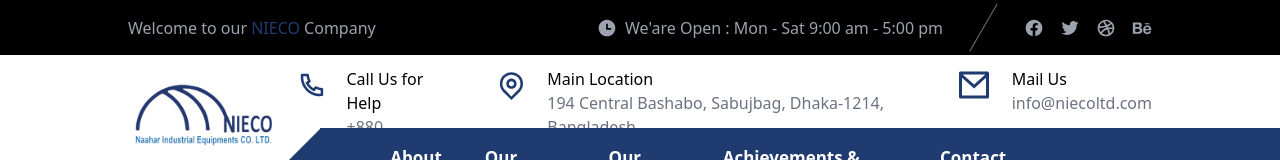
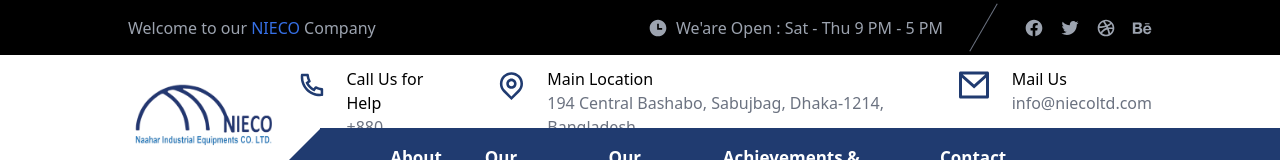
Before and after one commit to Arif-akib/Idustro-Next-Dev, a Next.js app: page / in a window 1280 px wide. Shown: the top 160 px of the page. Built offline with nearby package versions, Linux system fonts and the light colour scheme.

Commit message:
minor change

```diff
--- a/app/components/Home/Product.jsx
+++ b/app/components/Home/Product.jsx
@@ -108,7 +108,7 @@ export default function HomeProduct() {
                         alt="Nahar industrial Services"
                         width={500}
                         height={500}
-                        className="absolute top-0 left-[13%]"
+                        className="absolute top-0 left-[13%] z-0"
                     />
                     <Image
                         src="/images/background/vt-2.png"
@@ -237,8 +237,8 @@ export default function HomeProduct() {
                 <Image
                     src="/images/background/vt-5.png"
                     alt="Nahar industrial Services"
-                    width={500}
-                    height={500}
+                    width={200}
+                    height={200}
                     className="absolute bottom-0 right-0 z-0"
                 />
             </div>
--- a/app/components/Shared/Footer/Footer.jsx
+++ b/app/components/Shared/Footer/Footer.jsx
@@ -72,21 +72,20 @@ export default function Footer() {
                             <div className="flex items-center gap-5 font-semibold">
                             <svg xmlns="http://www.w3.org/2000/svg" viewBox="0 0 24 24" width="24" height="24" fill="currentColor" className="text-gray-400"><path d="M18.364 17.364L12 23.7279L5.63604 17.364C2.12132 13.8492 2.12132 8.15076 5.63604 4.63604C9.15076 1.12132 14.8492 1.12132 18.364 4.63604C21.8787 8.15076 21.8787 13.8492 18.364 17.364ZM12 15C14.2091 15 16 13.2091 16 11C16 8.79086 14.2091 7 12 7C9.79086 7 8 8.79086 8 11C8 13.2091 9.79086 15 12 15ZM12 13C10.8954 13 10 12.1046 10 11C10 9.89543 10.8954 9 12 9C13.1046 9 14 9.89543 14 11C14 12.1046 13.1046 13 12 13Z"></path></svg>
                                 <p className="text-gray-400 hover:text-[#203b70]">
-                                    30 Commercial Road ,<br />
-                                    Fratton, Australia
+                                194 Central Bashabo, Sabujbag, <br /> Dhaka-1214, Bangladesh
                                 </p>
                             </div>
                             <div className="flex items-center gap-5 font-semibold">
                             <svg xmlns="http://www.w3.org/2000/svg" viewBox="0 0 24 24" width="24" height="24" fill="currentColor" className="text-gray-400"><path d="M21 16.42V19.9561C21 20.4811 20.5941 20.9167 20.0705 20.9537C19.6331 20.9846 19.2763 21 19 21C10.1634 21 3 13.8366 3 5C3 4.72371 3.01545 4.36687 3.04635 3.9295C3.08337 3.40588 3.51894 3 4.04386 3H7.5801C7.83678 3 8.05176 3.19442 8.07753 3.4498C8.10067 3.67907 8.12218 3.86314 8.14207 4.00202C8.34435 5.41472 8.75753 6.75936 9.3487 8.00303C9.44359 8.20265 9.38171 8.44159 9.20185 8.57006L7.04355 10.1118C8.35752 13.1811 10.8189 15.6425 13.8882 16.9565L15.4271 14.8019C15.5572 14.6199 15.799 14.5573 16.001 14.6532C17.2446 15.2439 18.5891 15.6566 20.0016 15.8584C20.1396 15.8782 20.3225 15.8995 20.5502 15.9225C20.8056 15.9483 21 16.1633 21 16.42Z"></path></svg>
                                 <p className="text-gray-400 hover:text-[#203b70]">
-                                    +(888) 452 1505
+                                +880 1332547560
                                 </p>
                             </div>
                             <div className="text-gray-400 space-y-3 font-semibold">
                                 <span className="pb-1 border-b font-bold text-lg text-white">
                                     We&apos;are Open
                                 </span>
-                                <p>Mon - sat 8:00 - 18:00</p>
+                                <p>Sat - Thu 9 PM - 5 PM</p>
                             </div>
                         </div>
                     </div>
--- a/app/components/Shared/Navbar/NavAdd.jsx
+++ b/app/components/Shared/Navbar/NavAdd.jsx
@@ -3,7 +3,7 @@ export default function NavAdd() {
     <>
       <div className="bg-black text-gray-400 px-[10%] h-[55px] xl:flex justify-between items-center hidden">
         <p className="">
-          Welcome to our <span className="text-[#203b70]">NIECO</span> Company
+          Welcome to our <span className="text-[#3670e6]">NIECO</span> Company
         </p>
         <div className="flex items-center gap-10 justify-between">
           <p className="flex gap-2 items-center">
@@ -17,7 +17,7 @@ export default function NavAdd() {
             >
               <path d="M12 22C6.47715 22 2 17.5228 2 12C2 6.47715 6.47715 2 12 2C17.5228 2 22 6.47715 22 12C22 17.5228 17.5228 22 12 22ZM13 12V7H11V14H17V12H13Z"></path>
             </svg>
-            We'are Open : Mon - Sat 9:00 am - 5:00 pm
+            We'are Open : Sat - Thu 9 PM - 5 PM
           </p>
           <p className="h-[55px] w-[1px] bg-gray-500 rotate-[30deg]"></p>
           <div className="flex items-center gap-4 text-lg">
--- a/app/components/Shared/SlideShow.jsx
+++ b/app/components/Shared/SlideShow.jsx
@@ -132,7 +132,7 @@ export default function SlideShow({ portfolio }) {
                                 <path d="M12 13V20L4 12L12 4V11H20V13H12Z"></path>
                             </svg>
                         </button>
-                        <div className="font-bold flex gap-1 text-sm">
+                        <div className="font-bold flex gap-1 text-sm relative z-20">
                             {contents.map((content, index) => (
                                 <p
                                     key={index}
```
